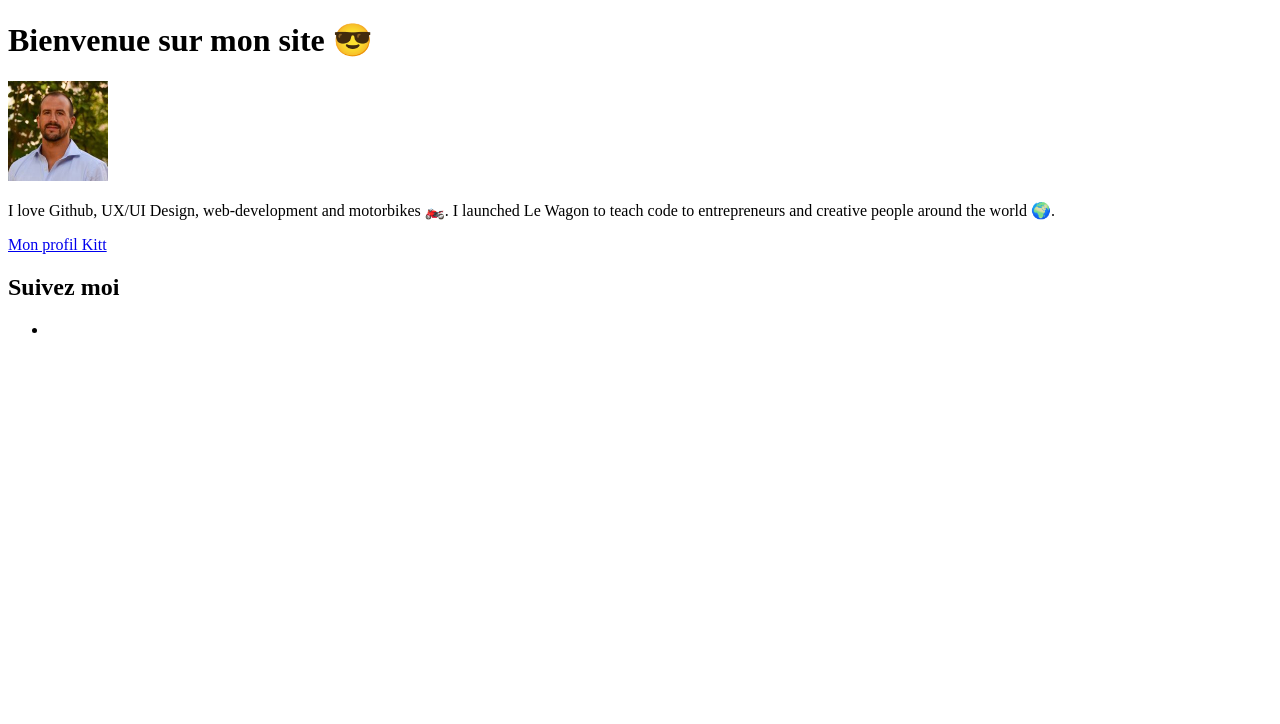
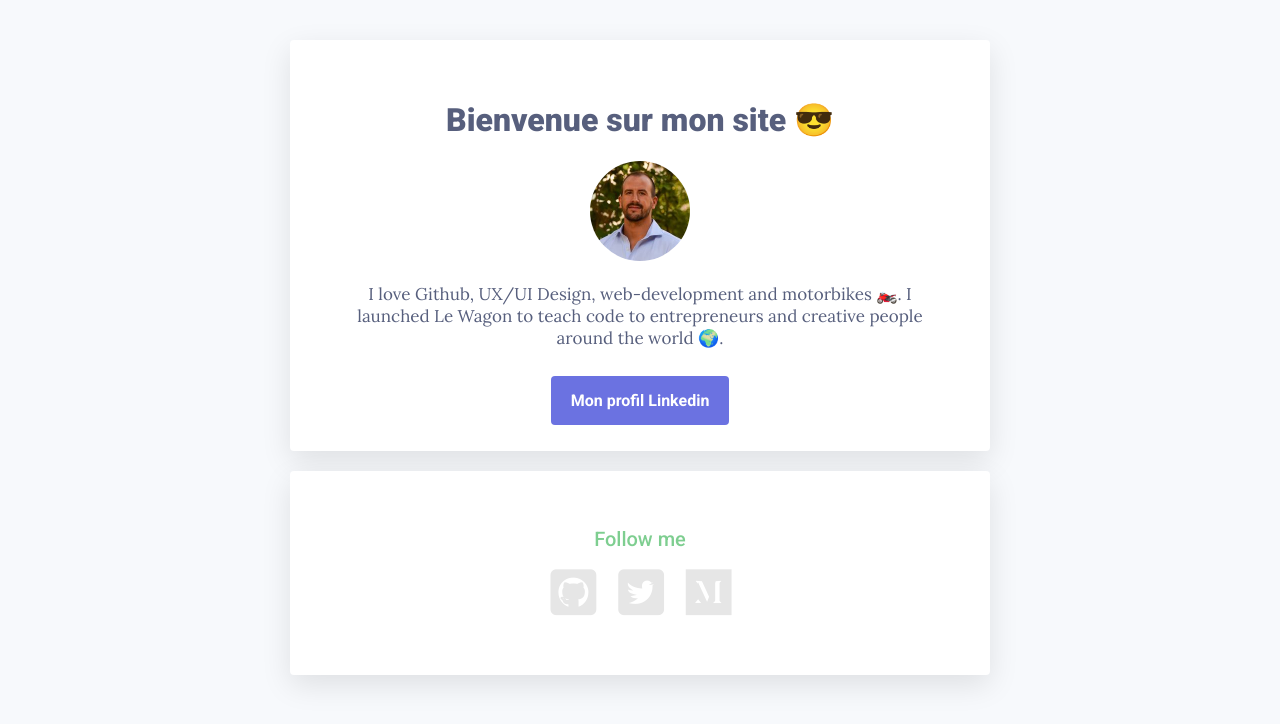
Before and after one commit to YannNormand/profile, a plain HTML site: page index.html in a window 1280 px wide. Drawn offline with Linux system fonts and the light colour scheme.

Commit message:
mon site yann normand

```diff
--- a/index.html
+++ b/index.html
@@ -4,30 +4,43 @@
   <head>
     <title>Yann NORMAND</title>
     <meta charset="utf-8">
+    <link href="https://fonts.googleapis.com/css?family=Lora:400,700|Roboto:300,400,500,700,900" rel="stylesheet">
+    <link rel="stylesheet" href="style.css">
+    <link rel="stylesheet" href="https://use.fontawesome.com/releases/v5.2.0/css/all.css" integrity="sha384-hWVjflwFxL6sNzntih27bfxkr27PmbbK/iSvJ+a4+0owXq79v+lsFkW54bOGbiDQ" crossorigin="anonymous">
     <meta name="viewport" content="width=device-width, initial-scale=1">
   </head>
   <body>
 
-
     <div class="container">
-      <div class="card"></div>
-      <div class="card"></div>
-    </div>
-
-
+      <div class="card-white" id="introduction">
         <h1>Bienvenue sur mon site 😎</h1>
-    <img src="images/yann photo.jpg" width="100px" alt="Yann NORMAND">
+        <img src="images/yann photo.jpg" class="img-circle" width="100px" alt="Yann NORMAND">
         <p>
           I love Github, UX/UI Design, web-development and motorbikes 🏍️. I launched Le Wagon to teach code to entrepreneurs and creative people around the world 🌍.
         </p>
-    <a href="https://kitt.lewagon.com/alumni/YannNormand">Mon profil Kitt</a>
-    <h2>Suivez moi</h2>
-    <ul>
+        <a href="https://www.linkedin.com/in/yann-normand-b11466228/" class="btn-blue">Mon profil Linkedin </a>
+      </div>
+      <div class="card-white">
+        <h2>Follow me</h2>
+        <ul class="list-inline">
           <li>
             <a href="https://github.com/YannNormand" target="_blank">
-          <i class="Yann Normand-github-square"></i>
+              <i class="fab fa-github-square"></i>
             </a>
+          </li>
+          <li>
+            <a href="https://twitter.com/bpapillard" target="_blank">
+              <i class="fab fa-twitter-square"></i>
+            </a>
+          </li>
+          <li>
+            <a href="https://medium.com/@papillard" target="_blank">
+              <i class="fab fa-medium"></i>
+            </a>
+          </li>
         </ul>
+      </div>
+    </div>
 
   </body>
 </html>
--- a/style.css
+++ b/style.css
@@ -1,33 +1,66 @@
 @import url("https://fonts.googleapis.com/css2?family=Open+Sans:wght@300;400;700&family=Poppins:wght@300;400;500;700");
 
-
+/* Colors and fonts */
 body {
-    background-color: #9fb9e0;
+  background: #F7F9FC;
   color: #575F7D;
+  font-family: 'Lora', serif;
   font-size: 17px;
-    line-height: 24px;
-    font-family: 'Open Sans', sans-serif;
-    font-weight: 300; /* if you want the light version */
+  font-weight: lighter;
+}
+h1, h2, h3 {
+  font-family: 'Roboto', sans-serif;
+}
+h1 {
+  color: #575F7D;
+  font-size: 32px;
+  font-weight: 900;
+}
+h2 {
+  color: #7ECE90;
+  font-size: 20px;
+  font-weight: lighter;
+  font-weight: 500;
+}
+a {
+  font-family: 'Roboto', sans-serif;
+  text-decoration: none;
+  color: #6B72E1;
+  font-weight: 600;
+  font-size: 16px;
+}
+a:hover {
+  color: black;
 }
 
-h1, h2 {
-    color: aquamarine;
-    font-family: 'Courier New', Courier, monospace;
-    font-size: 16px;
-    line-height: 24xp;
+
+/* Custom design with class (99% of your design) */
+.container {
+  width: 700px;
+  margin: 40px auto;
 }
 
-a {
-    color: blue;
-    text-decoration: solid;
+@media (max-width: 960px) {
+  /* For a screen < 960px, this CSS will be read */
+  .container {
+    width: 700px;
+  }
+}
+@media (max-width: 720px) {
+  /* For a screen < 720px, this CSS will be read */
+  .container {
+    width: 500px;
+  }
+}
+@media (max-width: 540px) {
+  /* For a screen < 540px, this CSS will be read */
+  .container {
+    width: 300px;
+  }
 }
 
-a:hover {
-    color: #007bff;
-    text-decoration: underline;
-  }
 
-  .card {
+.card-white {
   background-color: white;
   padding: 40px;
   box-shadow: 0px 10px 30px rgba(0,0,0,0.1);
@@ -35,15 +68,37 @@ a:hover {
   margin: 20px 0px;
   text-align: center;
 }
-
-.container {
-    width: 500px;   /* Définit la largeur */
-    margin: 0 auto; /* Définit automatiquement les marges à gauche/droite */
+.img-circle {
+  border-radius: 50%;
+}
+.btn-blue {
+  background-color: #6B72E1;
+  color: white;
+  padding: 15px 20px;
+  border-radius: 4px;
+}
+.btn-blue:hover {
+  background-color: black;
+  color: white;
+}
+.list-inline {
+  list-style: none;
+  padding-left: 0px;
 }
 
-  @media (max-width: 960px) {
-    /* Pour un écran < 960px, cette classe CSS s'applique */
-    .container {
-      width: 700px;
+.list-inline li {
+  display: inline;
+  padding: 10px;
 }
+.list-inline i {
+  font-size: 50px;
+  color: rgb(230, 230, 230);
 }
+.list-inline i:hover {
+  color: black;
+}
+
+/* Design adjustments using id (1% design remaining) */
+#introduction p {
+  margin-bottom: 40px;
+}
```
Lines whose indentation alone changed are shown as unchanged.
